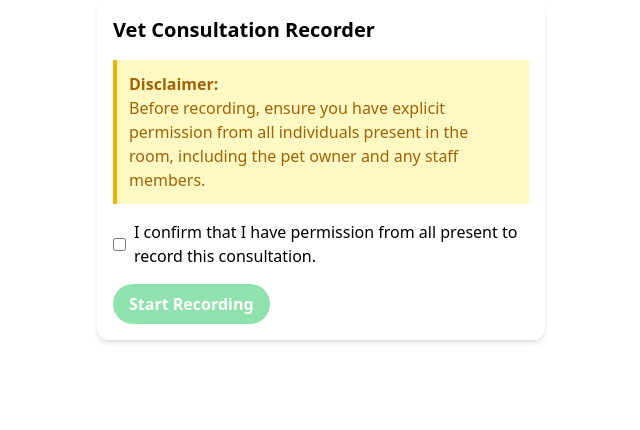
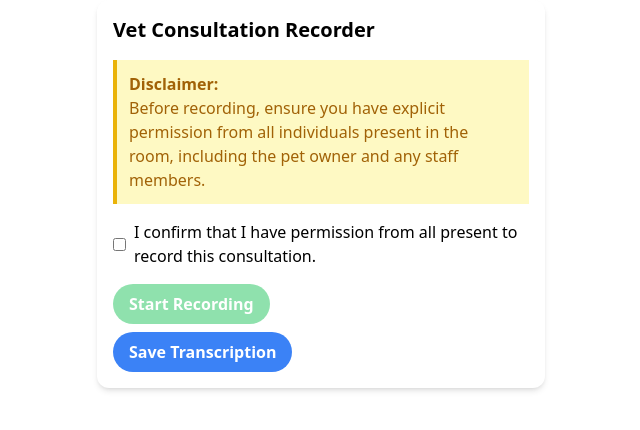
Before and after one commit to Marty-ctrl/VetNoteApp, a React (Create React App) app in the folder vet-consultation-recorder/: page / in a window 1280 px wide. Shown: the top 430 px of the page, without its empty margins (319-959 px from the left). Built offline with nearby package versions, Linux system fonts and the light colour scheme.

Commit message:
Adding a save button to save transcript as a text file.

```diff
--- a/vet-consultation-recorder/src/RecordingInterface.js
+++ b/vet-consultation-recorder/src/RecordingInterface.js
@@ -76,6 +76,22 @@ const RecordingInterface = () => {
     }
   };
 
+  const saveTranscription = () => {
+    const transcription = finalTranscriptionRef.current + ' ' + interimTranscription;
+    // Here you could save to local storage, send to a server, or trigger a download
+    console.log('Saving transcription:', transcription);
+    // For example, to trigger a download:
+    const blob = new Blob([transcription], {type: 'text/plain'});
+    const url = URL.createObjectURL(blob);
+    const a = document.createElement('a');
+    const date = new Date().toISOString().slice(0, 19).replace(/:/g, "-");
+    a.href = url;
+    a.download = `transcription-${date}.txt`;
+    a.href = url;
+    a.download = 'transcription.txt';
+    a.click();
+  };
+
   if (isMobileDevice) {
     return (
       <div className="p-4 max-w-md mx-auto bg-white rounded-xl shadow-md">
@@ -134,6 +150,15 @@ const RecordingInterface = () => {
           <p className="text-gray-500">{interimTranscription}</p>
         </div>
       )}
+      <div>
+        <button
+            onClick={saveTranscription}
+            className="mt-2 px-4 py-2 bg-blue-500 hover:bg-blue-600 text-white font-bold rounded-full"
+          >
+            Save Transcription
+        </button>
+    </div>
+
     </div>
   );
 };
```
